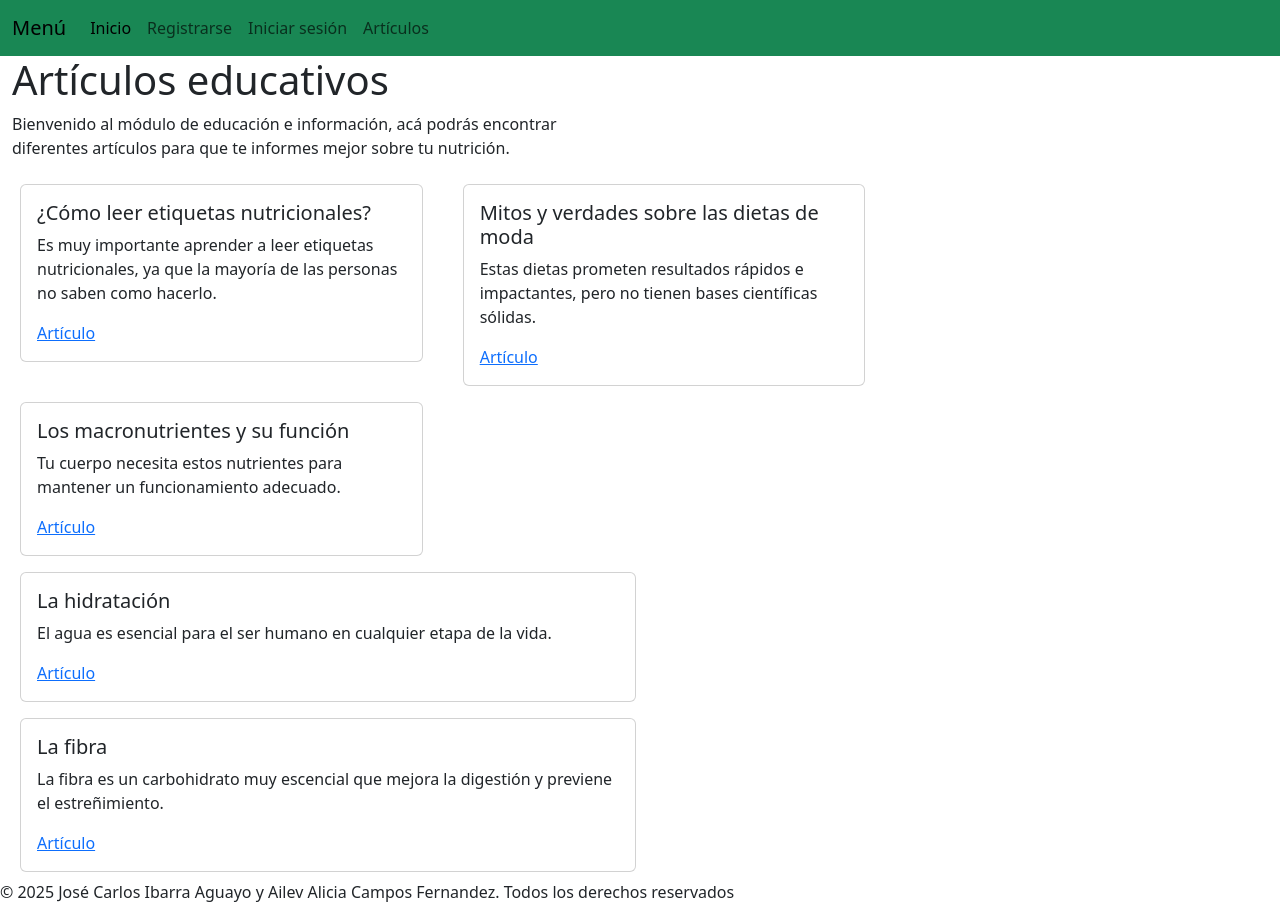
After one commit to Ibarrita/nutriApp, a Flask app: page /articulos in a window 1280 px wide. The commit adds this page. Run offline with Flask 3, Linux system fonts and the light colour scheme.

Commit message:
se añadio el módulo de información

```diff
--- a/app.py
+++ b/app.py
@@ -59,5 +59,9 @@ def register():
             return redirect(url_for("index"))
     return render_template("register.html")
 
+@app.route("/articulos")
+def articulos():
+    return render_template("articulos.html")
+
 if __name__ == "__main__":
     app.run(debug=True)
--- /dev/null
+++ b/templates/articulos.html
@@ -0,0 +1,61 @@
+{% extends "base.html" %}
+
+{% block content %}
+<section class="container-fluid bg-succes-subtle">
+    <div class="row">
+        <div class="col-md-6 col-sm-12">
+            <h1>Artículos educativos</h1>
+            <p>Bienvenido al módulo de educación e información, acá podrás encontrar diferentes artículos para que te informes mejor sobre tu nutrición.</p>
+        </div>
+    </div>
+    <div class="row">
+        <div class="col-md-4 col-sm-12 m-2">
+            <div class="card">
+                <div class="card-body">
+                    <h5 class="card-title">¿Cómo leer etiquetas nutricionales?</h5>
+                    <p class="card-text">Es muy importante aprender a leer etiquetas nutricionales, ya que la mayoría de las personas no saben como hacerlo.</p>
+                    <a href="https://conecta.tec.mx/es/noticias/san-luis-potosi/salud/las-etiquetas-de-tus-alimentos-dicen-mucho-aprende-leerlas" class="card-link">Artículo</a>
+                </div>
+            </div>
+        </div>
+        <div class="col-md-4 col-sm-12 m-2">
+            <div class="card">
+                <div class="card-body">
+                    <h5 class="card-title">Mitos y verdades sobre las dietas de moda</h5>
+                    <p class="card-text">Estas dietas prometen resultados rápidos e impactantes, pero no tienen bases científicas sólidas.</p>
+                    <a href="https://www.mediclarlab.com/blog/6-dietas-de-moda-sus-mitos-y-realidades" class="card-link">Artículo</a>
+                </div>
+            </div>
+        </div>
+        <div class="col-md-4 col-sm-12 m-2">
+            <div class="card">
+                <div class="card-body">
+                    <h5 class="card-title">Los macronutrientes y su función</h5>
+                    <p class="card-text">Tu cuerpo necesita estos nutrientes para mantener un funcionamiento adecuado.</p>
+                    <a href="https://es.integrativenutrition.com/blog/what-are-macronutrients" class="card-link">Artículo</a>
+                </div>
+            </div>
+        </div>
+    </div>
+    <div class="row">
+        <div class="col-md-6 col-sm-12 m-2">
+            <div class="card">
+                <div class="card-body">
+                    <h5 class="card-title">La hidratación</h5>
+                    <p class="card-text">El agua es esencial para el ser humano en cualquier etapa de la vida.</p>
+                    <a href="https://www.gob.mx/salud/articulos/la-importancia-de-una-buena-hidratacion" class="card-link">Artículo</a>
+                </div>
+            </div>
+        </div>
+        <div class="col-md-6 col-sm-12 m-2">
+            <div class="card">
+                <div class="card-body">
+                    <h5 class="card-title">La fibra</h5>
+                    <p class="card-text">La fibra es un carbohidrato muy escencial que mejora la digestión y previene el estreñimiento.</p>
+                    <a href="https://medlineplus.gov/spanish/ency/article/002470.htm" class="card-link">Artículo</a>
+                </div>
+            </div>
+        </div>
+    </div>
+</section>
+{% endblock %}
--- a/templates/base.html
+++ b/templates/base.html
@@ -24,6 +24,7 @@
                         {% else %}
                             Cerrar sesión
                         {% endif %}</a>
+                        <a class="nav-link" href="/articulos">Artículos</a>
                     </div>
                 </div>
             </div>
```
